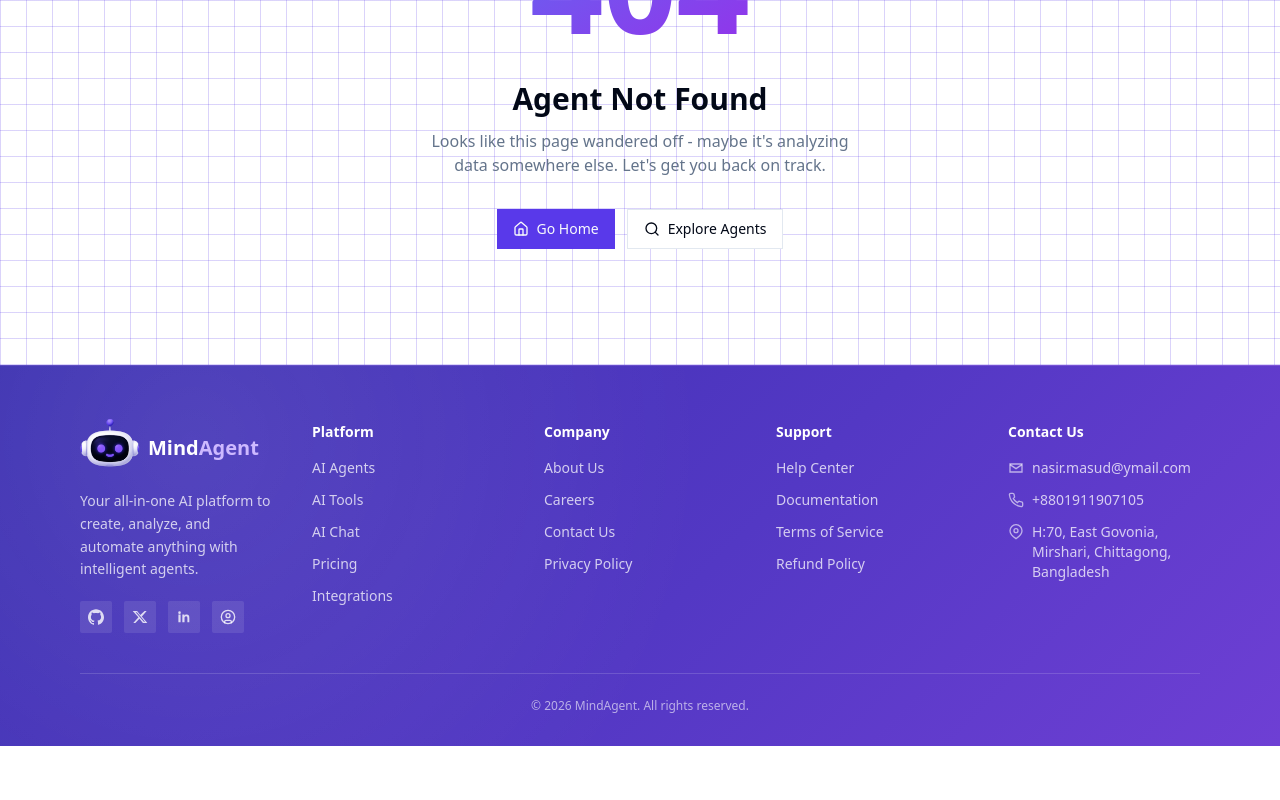
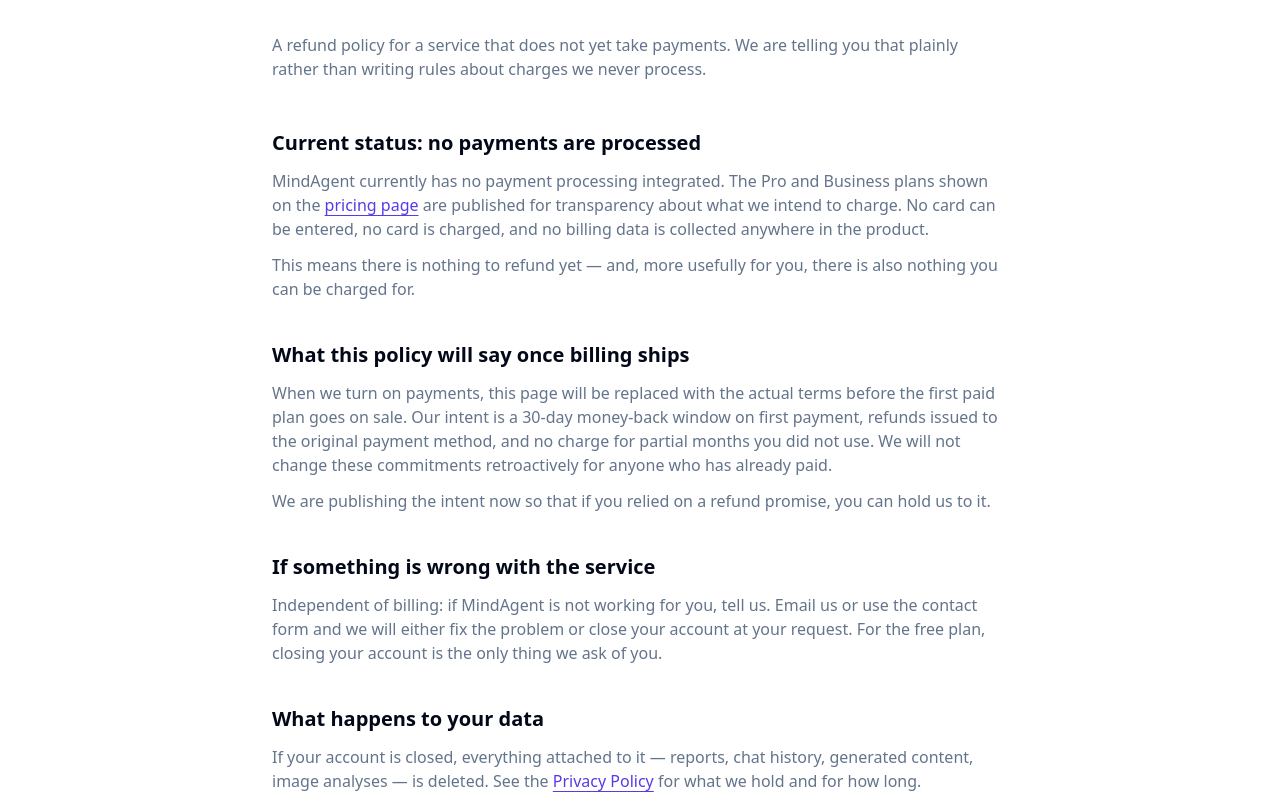
Before and after one commit to nasirmasud/mindagent-client, a Next.js app: page /refund in a window 1280 px wide. Before the commit this address had no page. Shown: the part 260-1060 px from the top of the page. Before the commit the page ends 1006 px from the top, so only its background shows below. Built offline with nearby package versions, Linux system fonts and the light colour scheme.

Commit message:
feat(refund): add refund policy stating no payments are processed

```diff
--- /dev/null
+++ b/src/app/refund/page.tsx
@@ -0,0 +1,90 @@
+import Link from "next/link";
+import { LegalPage } from "@/components/shared/legal-page";
+
+export const metadata = {
+  title: "Refund Policy — MindAgent",
+  description:
+    "When MindAgent issues a refund, how to request one, and what happens to your data afterwards.",
+};
+
+export default function RefundPage() {
+  return (
+    <LegalPage
+      title="Refund Policy"
+      updated="October 2026"
+      intro="A refund policy for a service that does not yet take payments. We are telling you that plainly rather than writing rules about charges we never process."
+      sections={[
+        {
+          heading: "Current status: no payments are processed",
+          body: (
+            <>
+              <p>
+                MindAgent currently has no payment processing integrated. The Pro
+                and Business plans shown on the{" "}
+                <Link
+                  href="/pricing"
+                  className="font-medium text-primary underline underline-offset-4 hover:no-underline"
+                >
+                  pricing page
+                </Link>{" "}
+                are published for transparency about what we intend to charge. No
+                card can be entered, no card is charged, and no billing data is
+                collected anywhere in the product.
+              </p>
+              <p>
+                This means there is nothing to refund yet — and, more usefully for
+                you, there is also nothing you can be charged for.
+              </p>
+            </>
+          ),
+        },
+        {
+          heading: "What this policy will say once billing ships",
+          body: (
+            <>
+              <p>
+                When we turn on payments, this page will be replaced with the
+                actual terms before the first paid plan goes on sale. Our intent is
+                a 30-day money-back window on first payment, refunds issued to the
+                original payment method, and no charge for partial months you did
+                not use. We will not change these commitments retroactively for
+                anyone who has already paid.
+              </p>
+              <p>
+                We are publishing the intent now so that if you relied on a refund
+                promise, you can hold us to it.
+              </p>
+            </>
+          ),
+        },
+        {
+          heading: "If something is wrong with the service",
+          body: (
+            <p>
+              Independent of billing: if MindAgent is not working for you, tell us.
+              Email us or use the contact form and we will either fix the problem
+              or close your account at your request. For the free plan, closing your
+              account is the only thing we ask of you.
+            </p>
+          ),
+        },
+        {
+          heading: "What happens to your data",
+          body: (
+            <p>
+              If your account is closed, everything attached to it — reports, chat
+              history, generated content, image analyses — is deleted. See the{" "}
+              <Link
+                href="/privacy"
+                className="font-medium text-primary underline underline-offset-4 hover:no-underline"
+              >
+                Privacy Policy
+              </Link>{" "}
+              for what we hold and for how long.
+            </p>
+          ),
+        },
+      ]}
+    />
+  );
+}
```
